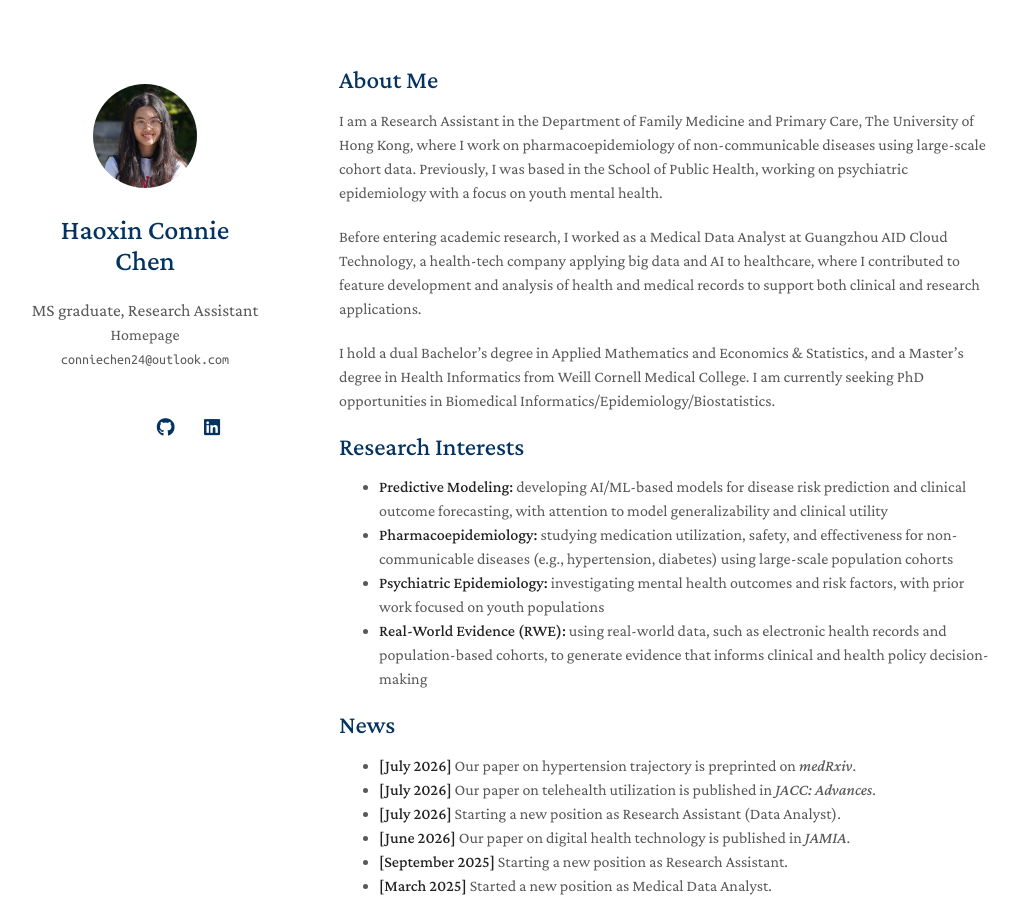
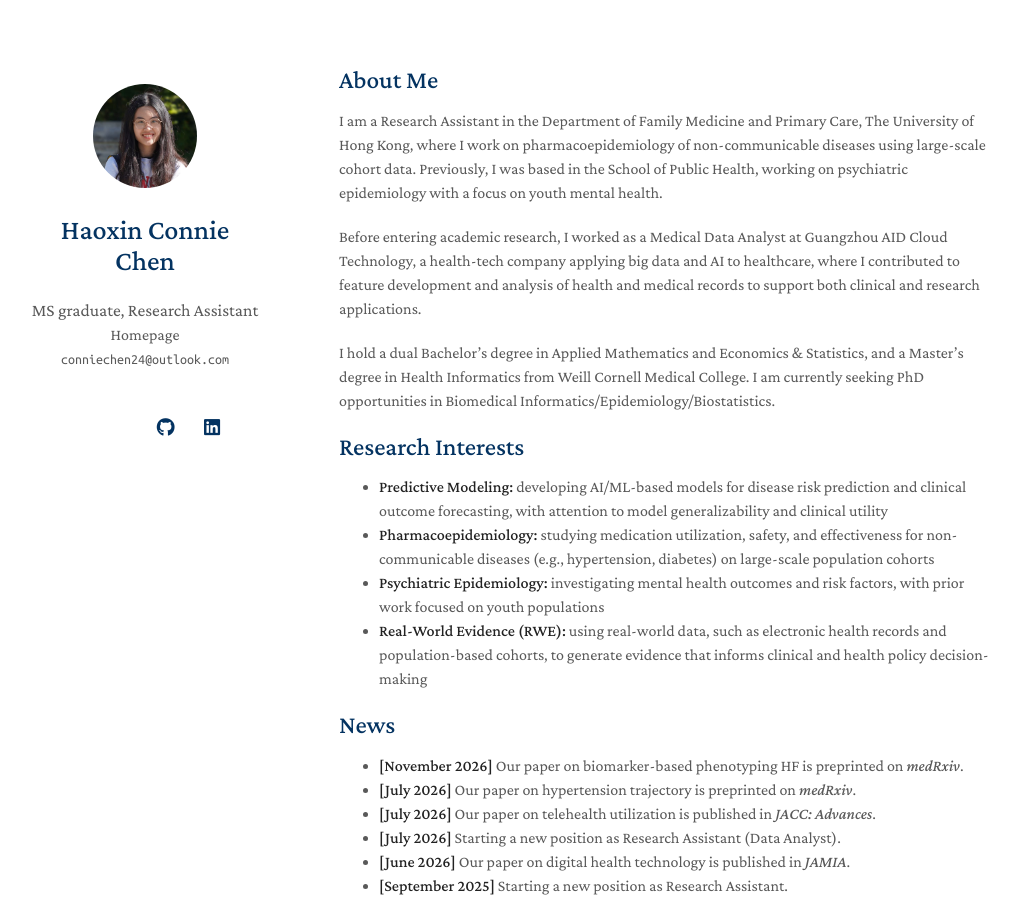
Before and after one commit to hxcconnie-star/hxcconnie-star.github.io, a Jekyll site: the page built from index.md, in a window 1280 px wide and 900 px high. Shown: the whole window, without its empty margins (131-1148 px from the left). Built offline with Jekyll 4.4.1, drawn with Linux system fonts in a browser that asks for light colours; a style sheet for code colours, icons or effects is not loaded; our own code applies the rules of GitHub Pages for plain Markdown files.

Commit message:
add news update

```diff
--- a/index.md
+++ b/index.md
@@ -14,13 +14,14 @@ I hold a dual Bachelor's degree in Applied Mathematics and Economics & Statistic
 ## Research Interests
 
 - **Predictive Modeling:** developing AI/ML-based models for disease risk prediction and clinical outcome forecasting, with attention to model generalizability and clinical utility
-- **Pharmacoepidemiology:** studying medication utilization, safety, and effectiveness for non-communicable diseases (e.g., hypertension, diabetes) using large-scale population cohorts
+- **Pharmacoepidemiology:** studying medication utilization, safety, and effectiveness for non-communicable diseases (e.g., hypertension, diabetes) on large-scale population cohorts
 - **Psychiatric Epidemiology:** investigating mental health outcomes and risk factors, with prior work focused on youth populations
 - **Real-World Evidence (RWE):** using real-world data, such as electronic health records and population-based cohorts, to generate evidence that informs clinical and health policy decision-making
 
 
 ## News
 
+- **[November 2026]** Our paper on biomarker-based phenotyping HF is preprinted on *medRxiv*.
 - **[July 2026]** Our paper on hypertension trajectory is preprinted on *medRxiv*.
 - **[July 2026]** Our paper on telehealth utilization is published in *JACC: Advances*.
 - **[July 2026]** Starting a new position as Research Assistant (Data Analyst).
```
